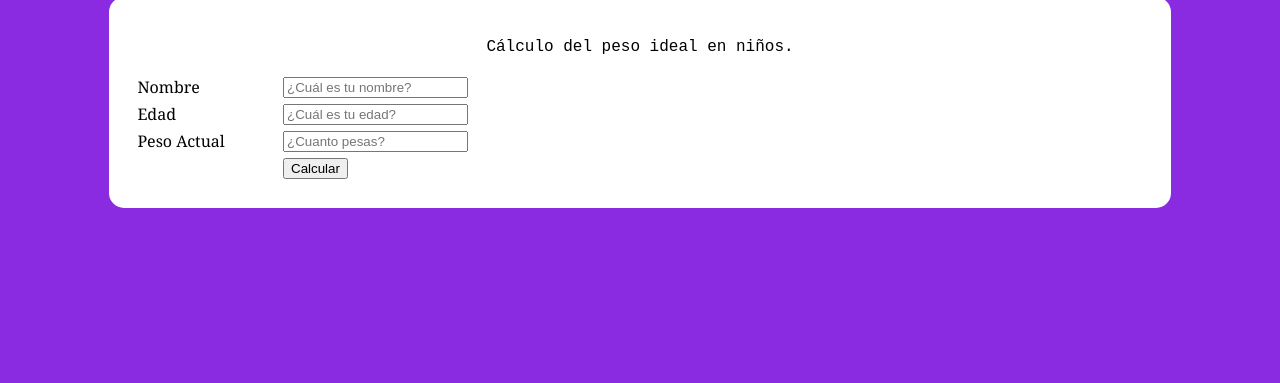
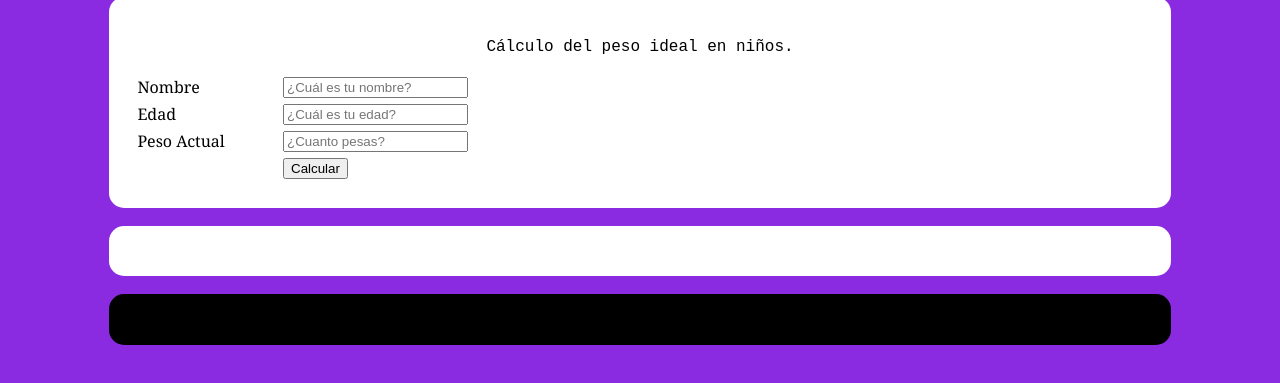
Before and after one commit to Ecorrea1/PesoIdeal, a plain HTML site: page index.html in a window 1280 px wide. Shown: the part 89-472 px from the top of the page. Drawn offline with Linux system fonts and the light colour scheme.

Commit message:
centrar elementos

```diff
--- a/css/style.css
+++ b/css/style.css
@@ -8,7 +8,7 @@ body
 #encabezado
 {
     width               : 25%;
-    height              : 40%px;
+    height              : 40%;
     padding             : 5px;
     margin-left         : auto;
     margin-right        : auto;
@@ -40,3 +40,39 @@ p
     color               : black;
     text-align          : center;
 }
+#resultado{
+    background-color    : white;
+    margin-left         : auto;
+    margin-right        : auto;
+    text-align          : center;
+    padding             : 2%;
+    width               : 80%;
+    border-radius       : 15px;
+
+
+
+
+}
+#resultadoImagen{
+
+    width               : 80%;
+    height              : 0%;
+    margin-left         : auto;
+    margin-right        : auto;
+    padding             : 2%;
+    background-color    : black;
+    border-radius       : 15px;
+
+
+}
+
+#imagen{
+
+    object-fit          : cover;
+    border-radius       : 30%;
+    margin-left: auto;
+    margin-right: auto;
+     display: block;
+
+
+}
--- a/js/funciones.js
+++ b/js/funciones.js
@@ -36,7 +36,7 @@ function mostrarResultado(nombre,pesoIdeal,estadoPeso){
 	elemento.innerHTML = "El peso ideal de "+ nombre +" es "+ pesoIdeal +". Su estado de peso es <b>"+ estadoPeso +"</b>";
 
 	var contenedorImagen = document.getElementById('resultadoImagen');
-	contenedorImagen.innerHTML ="<img src='img/"+ imagen + "'>";
+	contenedorImagen.innerHTML ="<img  id='imagen'src='img/"+ imagen + "'>";
 
 
 }
```
Also changed, not shown: index.html (+4 -0 lines).
